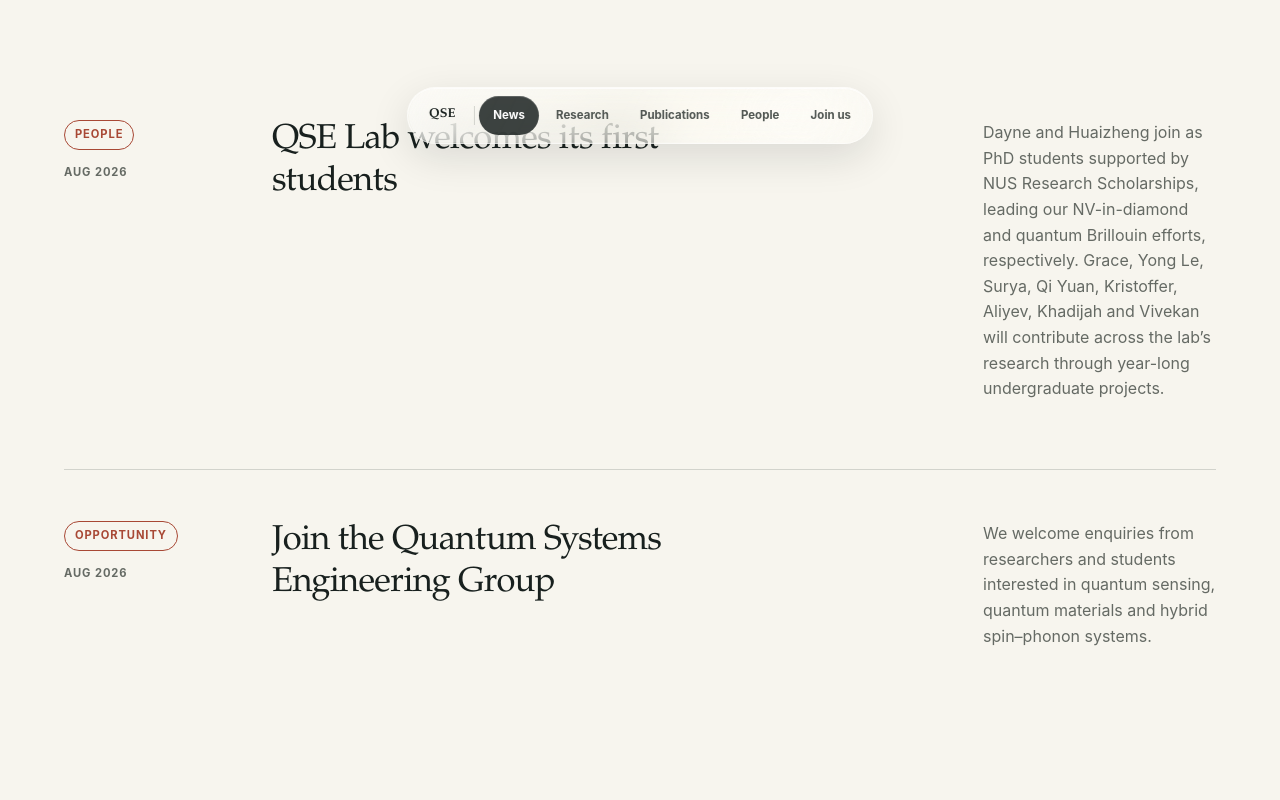
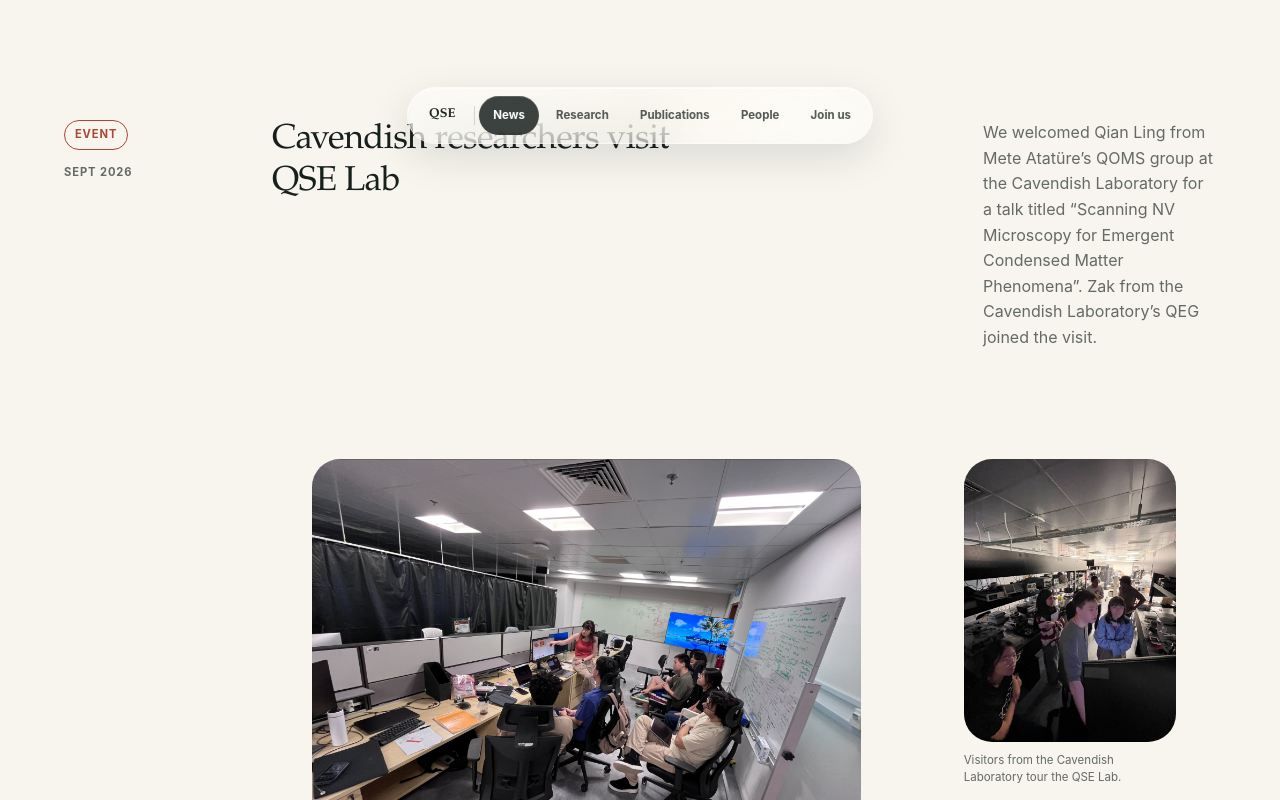
Before and after one commit to atkc/qselab-website, a Next.js app: page /news in a window 1280 px wide. Shown: the part 640-1440 px from the top of the page. Built offline with nearby package versions, Linux system fonts and the light colour scheme.

Commit message:
Add Cavendish visit news and photos

```diff
--- a/app/globals.css
+++ b/app/globals.css
@@ -374,6 +374,51 @@ h3 {
 
 .news-card:nth-child(1) {
   background: var(--gold-soft);
+}
+
+.news-card.has-image:not(.is-compact) {
+  position: relative;
+  isolation: isolate;
+  overflow: hidden;
+  background: var(--ink);
+  color: var(--white);
+}
+
+.news-card.has-image:not(.is-compact)::after {
+  position: absolute;
+  z-index: -1;
+  inset: 0;
+  background: linear-gradient(180deg, rgba(7, 13, 13, 0.18) 0%, rgba(7, 13, 13, 0.42) 44%, rgba(7, 13, 13, 0.9) 100%);
+  content: "";
+}
+
+.news-card-cover {
+  position: absolute;
+  z-index: -2;
+  inset: 0;
+}
+
+.news-card-cover img {
+  display: block;
+  width: 100%;
+  height: 100%;
+  object-fit: cover;
+  object-position: center 42%;
+  transition: transform 500ms cubic-bezier(0.22, 1, 0.36, 1);
+}
+
+.news-card.has-image:not(.is-compact):hover .news-card-cover img {
+  transform: scale(1.025);
+}
+
+.news-card.has-image:not(.is-compact) .news-meta,
+.news-card.has-image:not(.is-compact) > p {
+  color: rgba(255, 253, 248, 0.86);
+}
+
+.news-card.has-image:not(.is-compact) .news-type {
+  border-color: rgba(255, 253, 248, 0.72);
+  color: var(--white);
 }
 
 .news-meta {
@@ -1509,6 +1554,38 @@ h3 {
   align-self: start;
 }
 
+.news-card.is-compact.has-image {
+  background: transparent;
+}
+
+.news-gallery {
+  display: grid;
+  margin-top: 0.75rem;
+  grid-column: 2 / -1;
+  grid-template-columns: minmax(0, 1.55fr) minmax(13rem, 0.72fr);
+  align-items: start;
+  gap: clamp(0.85rem, 2vw, 1.4rem);
+}
+
+.news-gallery figure {
+  min-width: 0;
+}
+
+.news-gallery img {
+  display: block;
+  width: 100%;
+  height: auto;
+  border-radius: clamp(1rem, 2.3vw, 1.75rem);
+  background: var(--paper-deep);
+}
+
+.news-gallery figcaption {
+  margin-top: 0.65rem;
+  color: var(--muted);
+  font-size: 0.72rem;
+  line-height: 1.45;
+}
+
 .research-detail {
   --detail-accent: var(--gold);
 }
@@ -1795,6 +1872,10 @@ h3 {
     margin-top: 0.5rem;
   }
 
+  .news-gallery {
+    grid-column: 2;
+  }
+
   .media-logo-grid {
     grid-template-columns: repeat(3, minmax(0, 1fr));
   }
@@ -2025,6 +2106,15 @@ h3 {
   .news-card.is-compact > p,
   .news-card.is-compact .inline-links {
     grid-column: 1;
+  }
+
+  .news-gallery {
+    grid-column: 1;
+    grid-template-columns: 1fr;
+  }
+
+  .news-gallery figure:nth-child(2) {
+    width: min(100%, 24rem);
   }
 
   .research-detail-hero {
--- a/components/NewsCard.tsx
+++ b/components/NewsCard.tsx
@@ -7,8 +7,21 @@ const dateFormatter = new Intl.DateTimeFormat("en-GB", {
 });
 
 export function NewsCard({ item, compact = false }: { item: NewsItem; compact?: boolean }) {
+  const images = item.images ?? [];
+  const hasImages = images.length > 0;
+
   return (
-    <article className={`news-card${compact ? " is-compact" : ""}`}>
+    <article className={`news-card${compact ? " is-compact" : ""}${hasImages ? " has-image" : ""}`}>
+      {!compact && hasImages ? (
+        <div className="news-card-cover" aria-hidden="true">
+          <img
+            src={images[0].src}
+            alt=""
+            width={images[0].width}
+            height={images[0].height}
+          />
+        </div>
+      ) : null}
       <div className="news-meta">
         <span className="news-type">{item.type}</span>
         <time dateTime={item.date}>{dateFormatter.format(new Date(`${item.date}T00:00:00Z`))}</time>
@@ -24,6 +37,22 @@ export function NewsCard({ item, compact = false }: { item: NewsItem; compact?:
           ))}
         </div>
       ) : null}
+      {compact && hasImages ? (
+        <div className="news-gallery" role="group" aria-label={`Photographs from ${item.title}`}>
+          {images.map((image) => (
+            <figure key={image.src}>
+              <img
+                src={image.src}
+                alt={image.alt}
+                width={image.width}
+                height={image.height}
+                loading="lazy"
+              />
+              {image.caption ? <figcaption>{image.caption}</figcaption> : null}
+            </figure>
+          ))}
+        </div>
+      ) : null}
     </article>
   );
 }
--- a/content/news.ts
+++ b/content/news.ts
@@ -6,22 +6,56 @@
 
 export type NewsLink = { label: string; href: string };
 
+export type NewsImage = {
+  src: string;
+  alt: string;
+  caption?: string;
+  width: number;
+  height: number;
+};
+
 export type NewsItem = {
   date: string;
   type: "Paper" | "Media" | "People" | "Event" | "Opportunity" | "Award";
   title: string;
   summary: string;
   links: NewsLink[];
+  images?: NewsImage[];
   featured?: boolean;
 };
 
 export const newsItems: NewsItem[] = [
   {
+    date: "2026-09-05",
+    type: "Event",
+    title: "Cavendish researchers visit QSE Lab",
+    summary:
+      "We welcomed Qian Ling from Mete Atatüre’s QOMS group at the Cavendish Laboratory for a talk titled “Scanning NV Microscopy for Emergent Condensed Matter Phenomena”. Zak from the Cavendish Laboratory’s QEG joined the visit.",
+    links: [],
+    images: [
+      {
+        src: "/images/news/qian-ling-scanning-nv-talk.jpeg",
+        alt: "Qian Ling presenting scanning NV microscopy research to members of QSE Lab",
+        caption: "Qian Ling gives a research talk to QSE Lab.",
+        width: 2048,
+        height: 1536,
+      },
+      {
+        src: "/images/news/cavendish-researchers-lab-visit.jpeg",
+        alt: "Researchers visiting the QSE Lab experimental laboratory",
+        caption: "Visitors from the Cavendish Laboratory tour the QSE Lab.",
+        width: 1536,
+        height: 2048,
+      },
+    ],
+    featured: true,
+  },
+  {
     date: "2026-08-24",
     type: "People",
     title: "QSE Lab welcomes its first students",
     summary:
-      "Dayne and Huaizheng join as PhD students supported by NUS Research Scholarships, leading our NV-in-diamond and quantum Brillouin efforts, respectively. Grace, Yong Le, Surya, Qi Yuan, Kristoffer, Aliyev, Khadijah and Vivekan will contribute across the lab’s research through year-long undergraduate projects.",
+      "Dayne Dai and Huaizheng Ye join as PhD students supported by NUS Research Scholarships, leading our NV-in-diamond and quantum Brillouin efforts, respectively. Grace Lee, Yong Le Lee, Surya Nayar, Qi Yuan Yu, Kristoffer Videl Wijono, Aliyev, Khadijah and Vivekan will contribute across the lab’s research through year-long undergraduate projects.",
     links: [],
     featured: true,
   },
```
Also changed, not shown: public/images/news/cavendish-researchers-lab-visit.jpeg (added), public/images/news/qian-ling-scanning-nv-talk.jpeg (added).
